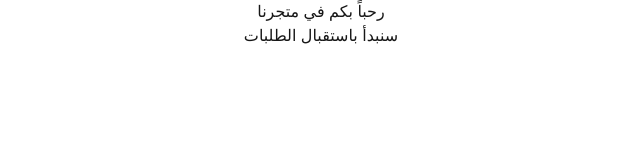
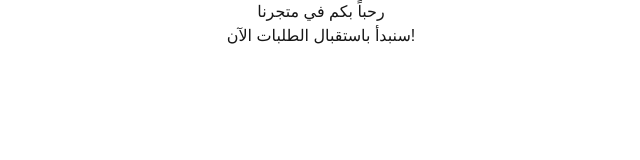
Before and after one commit to kandeel-5455/my-store, a Next.js app: page / in a window 1280 px wide. Shown: the top 160 px of the page, without its empty margins (319-959 px from the left). Built offline with nearby package versions, Linux system fonts and the light colour scheme.

Commit message:
force refresh page

```diff
--- a/app/page.tsx
+++ b/app/page.tsx
@@ -15,7 +15,7 @@ export default function Home() {
   return (
     <div style={{ textAlign: 'center' }}>
       <h1>رحباً بكم في متجرنا</h1>
-      <p>سنبدأ باستقبال الطلبات</p>
+      <p>سنبدأ باستقبال الطلبات الآن!</p>
     </div>
   );
 }
```
